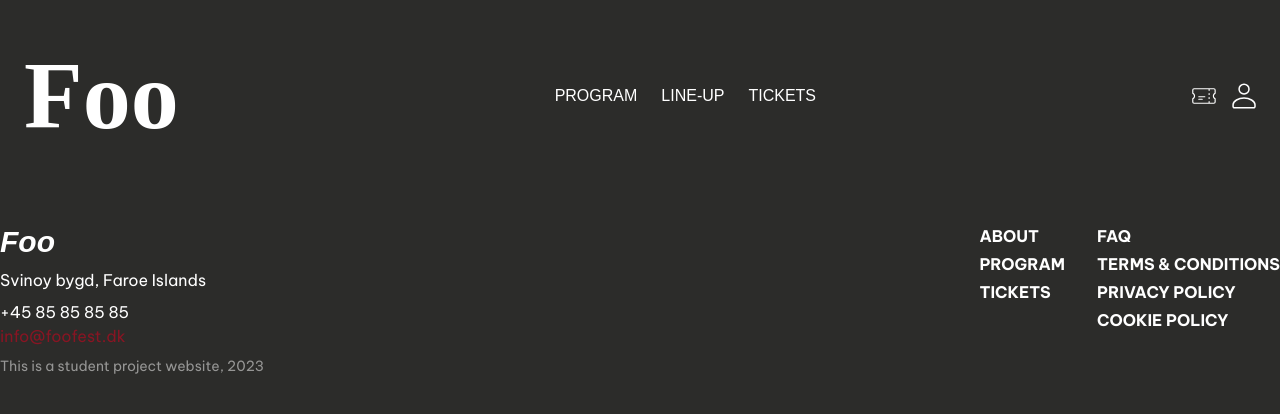
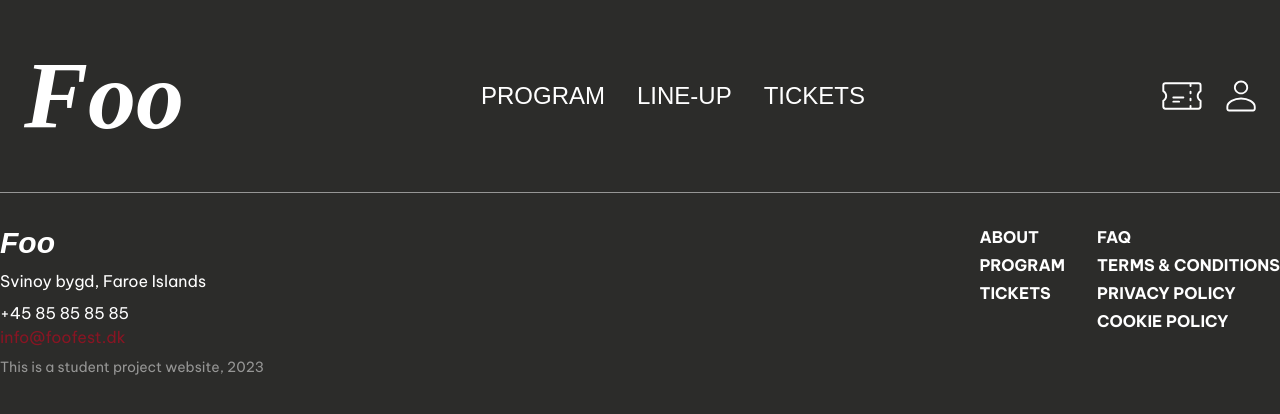
Before and after one commit to sarameisner/foofest-ms-sara, a Next.js app: page / in a window 1280 px wide. Shown: the top 414 px of the page. Built offline with nearby package versions, Linux system fonts and the light colour scheme; a web font is replaced by a local one.

Commit message:
header til web

```diff
--- a/src/components/TopNav.jsx
+++ b/src/components/TopNav.jsx
@@ -1,42 +1,49 @@
-"use client"
+"use client";
 import Link from "next/link";
 import React from "react";
 import Image from "next/image";
-import Kurv from "../../public/pics/kurv.svg"
-import Person from "../../public/pics/person.svg"
+import Kurv from "../../public/pics/kurv.svg";
+import Person from "../../public/pics/person.svg";
 
 const TopNav = () => {
-    return ( <div>
-
-<header className="p-6 text-[#343067]">
-  <nav className="flex items-center">
-    {/* Venstre sektion */}
+  return (
+    <header className="p-6 text-white bg-[#2C2C2A] border-b" style={{ borderColor: "var(--light-grey-font)" }}>
+      <nav className="flex items-center justify-between">
+        {/* venstre */}
         <div className="flex-shrink-0">
-      <h4 className="text-[6rem] font-bold">Foo</h4>
+          <h4 className="text-[6rem] font-bold italic" style={{ color: "var(--font-color)" }}>
+            Foo
+          </h4>
         </div>
 
-    {/* Midter sektion */}
-    <div className="flex-grow flex justify-center space-x-6 text-white">
-      <Link href="/program" className="hover:underline decoration-white">
+        {/* midten */}
+        <div className="hidden md:flex flex-grow justify-center space-x-8 text-white">
+          <Link href="/program" className="hover:underline hover:text-gray-300 text-2xl">
             PROGRAM
           </Link>
-      <Link href="/" className="hover:underline decoration-white">
+          <Link href="/lineup" className="hover:underline hover:text-gray-300 text-2xl">
             LINE-UP
           </Link>
-      <Link href="/" className="hover:underline decoration-white">
+          <Link href="/tickets" className="hover:underline hover:text-gray-300 text-2xl">
             TICKETS
           </Link>
         </div>
 
-    {/* Højre sektion */}
-    <div className="flex items-center space-x-4">
-      <Image src={Kurv} alt="Kurv" width={24} height={24} />
-      <Image src={Person} alt="Person" width={24} height={24} />
+        {/* højre */}
+        <div className="flex items-center space-x-6">
+          {/* billet ikon */}
+          <Link href="/cart">
+            <Image src={Kurv} alt="Cart" width={40} height={40} className="hover:scale-110 transition-transform duration-200" />
+          </Link>
+
+          {/* profil ikon */}
+          <Link href="/profile">
+            <Image src={Person} alt="Profile" width={30} height={30} className="hover:scale-110 transition-transform duration-200" />
+          </Link>
         </div>
       </nav>
     </header>
-
-    </div> );
-}
+  );
+};
 
 export default TopNav;
```
Lines whose indentation alone changed are shown as unchanged.
